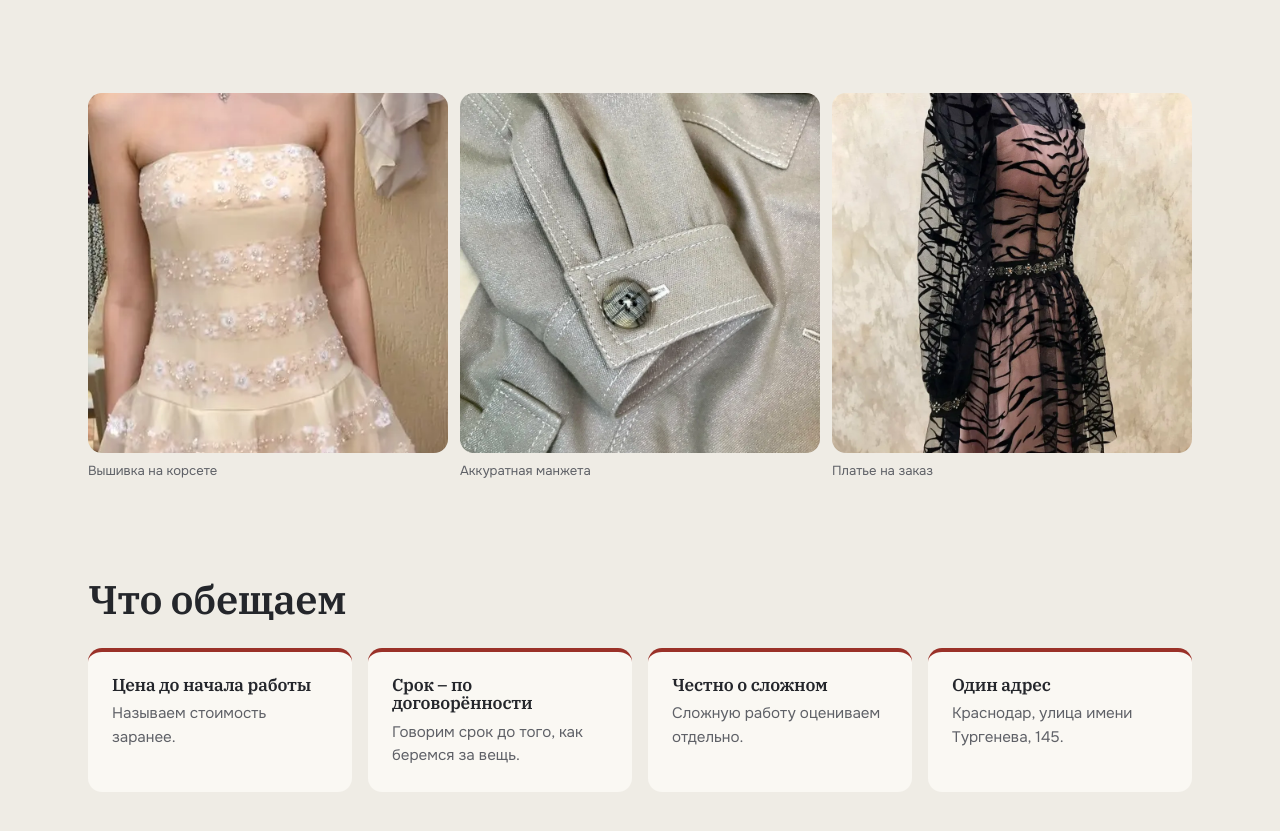
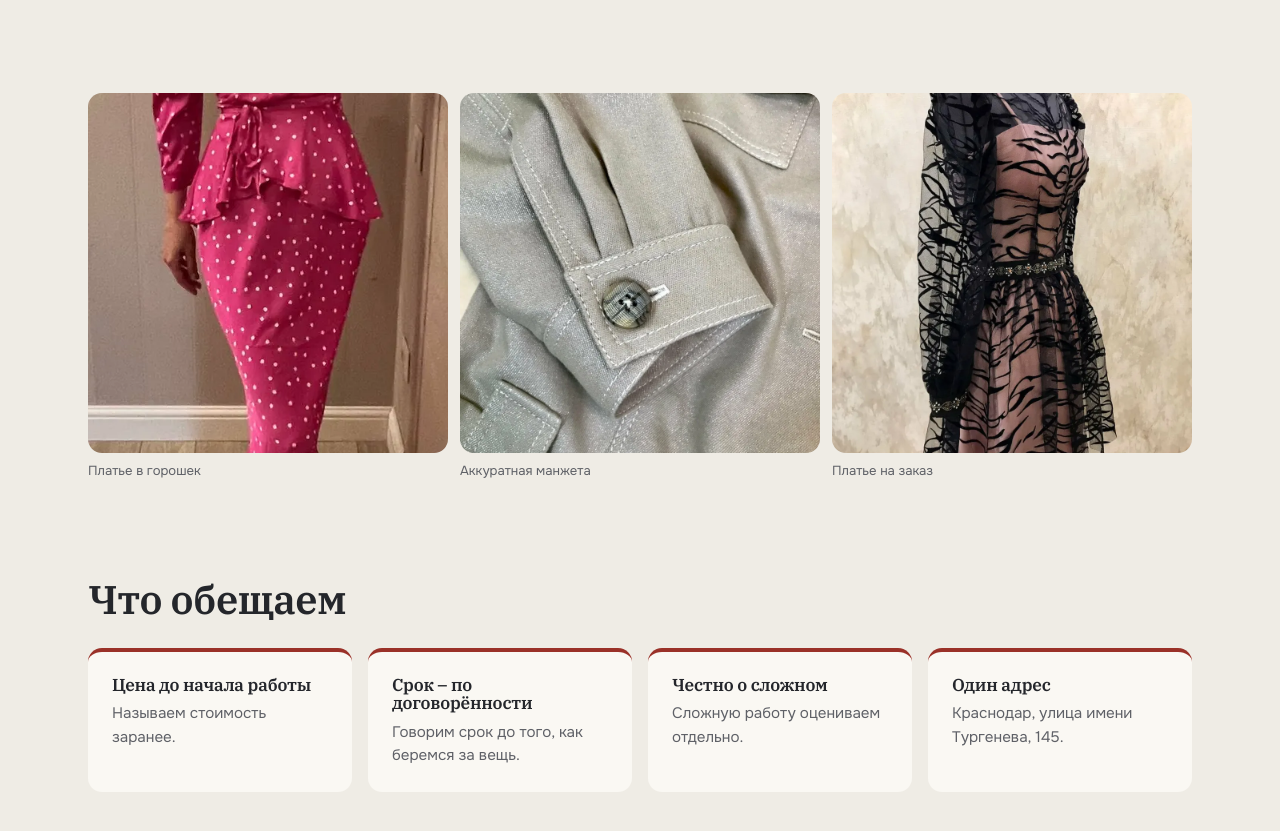
Before and after one commit to sabailov2-source/atelie-zoi-krasnodar, a plain HTML site: page index.html in a window 1280 px wide. Shown: the part 2387-3218 px from the top of the page. Drawn offline with Linux system fonts and the light colour scheme.

Commit message:
Другое фото в галерее

```diff
--- a/index.html
+++ b/index.html
@@ -88,7 +88,7 @@
     </ol>
   </section>
 
-  <section class="s-photos s-reveal" aria-label="Фото"><figure><img class="" src="assets/corset.webp" alt="Корсет с вышивкой цветами" loading="lazy" decoding="async"><figcaption>Вышивка на корсете</figcaption></figure><figure><img class="" src="assets/cuff.webp" alt="Манжета рубашки с пуговицей" loading="lazy" decoding="async"><figcaption>Аккуратная манжета</figcaption></figure><figure><img class="" src="assets/dress.webp" alt="Платье с кружевным рукавом, вид сзади" loading="lazy" decoding="async"><figcaption>Платье на заказ</figcaption></figure></section>
+  <section class="s-photos s-reveal" aria-label="Фото"><figure><img class="" src="assets/polka.webp" alt="Розовое платье в горошек с оборкой на талии" loading="lazy" decoding="async"><figcaption>Платье в горошек</figcaption></figure><figure><img class="" src="assets/cuff.webp" alt="Манжета рубашки с пуговицей" loading="lazy" decoding="async"><figcaption>Аккуратная манжета</figcaption></figure><figure><img class="" src="assets/dress.webp" alt="Платье с кружевным рукавом, вид сзади" loading="lazy" decoding="async"><figcaption>Платье на заказ</figcaption></figure></section>
 
   <section class="s-section s-reveal">
     <header class="s-section__head"><h2>Что обещаем</h2></header>
```
Also changed, not shown: assets/polka.webp (added).
